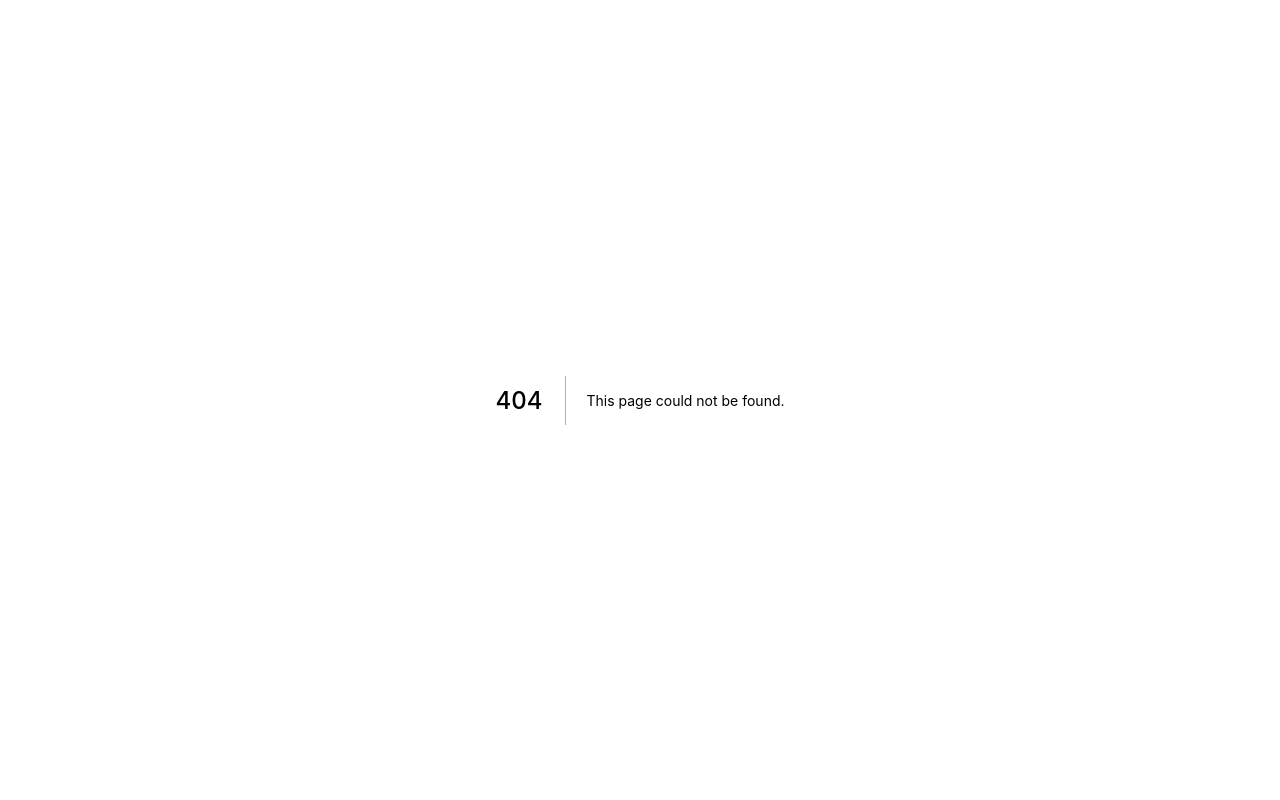
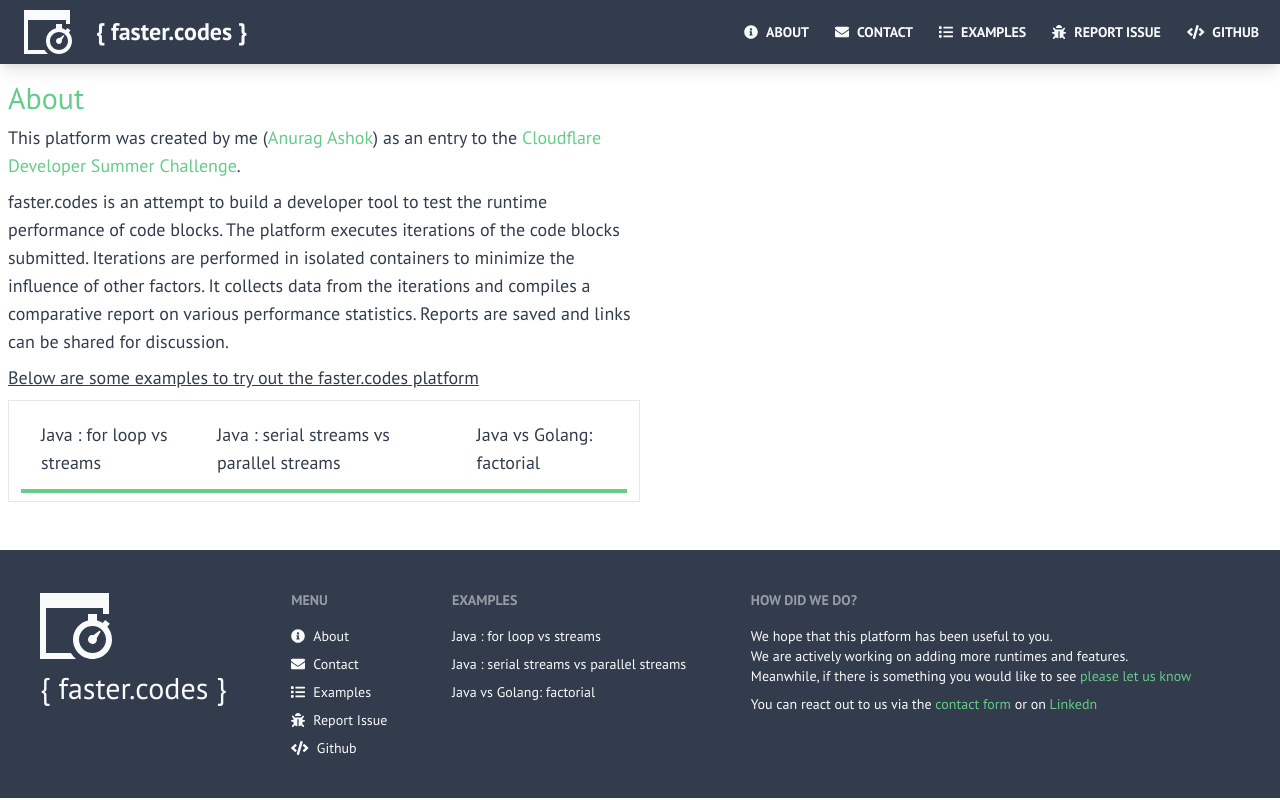
Before and after one commit to anuragashok/faster.codes, a Next.js app in the folder web/: page /about in a window 1280 px wide. Before the commit this address had no page. Built offline with nearby package versions, Linux system fonts and the light colour scheme.

Commit message:
add about page

```diff
--- a/web/components/Header.tsx
+++ b/web/components/Header.tsx
@@ -11,7 +11,7 @@
 const Header: React.FC = () => {
   return (
     <>
-      <div className="navbar mb-2 shadow-lg bg-neutral text-neutral-content rounded-box">
+      <div className="navbar mb-2 shadow-lg bg-neutral text-neutral-content">
         <div className="container mx-auto h-full">
           <div className="px-2 mx-2 navbar-start">
             <Link href="/">
--- /dev/null
+++ b/web/pages/about.tsx
@@ -0,0 +1,59 @@
+import Footer from "@components/Footer";
+import Header from "@components/Header";
+import Layout from "@components/Layout";
+import Head from "next/head";
+import Link from "next/link";
+
+import examples from "resources/examples.json";
+
+const Examples: React.FC = () => {
+  return (
+    <Layout title="About">
+      <div className="w-1/2">
+        <p className="text-lg font-medium  mt-2">
+          This platform was created by me (
+          <a
+            href="https://github.com/anuragashok/"
+            className="link link-hover link-primary"
+          >
+            Anurag Ashok
+          </a>
+          ) as an entry to the{" "}
+          <a
+            href="https://blog.cloudflare.com/developer-summer-challenge/"
+            className="link link-hover link-primary"
+          >
+            Cloudflare Developer Summer Challenge
+          </a>
+          .
+        </p>
+        <p className="text-lg font-medium  mt-2">
+          faster.codes is an attempt to build a developer tool to test the
+          runtime performance of code blocks. The platform executes iterations
+          of the code blocks submitted. Iterations are performed in isolated
+          containers to minimize the influence of other factors. It collects
+          data from the iterations and compiles a comparative report on various
+          performance statistics. Reports are saved and links can be shared for
+          discussion.
+        </p>
+
+        <div className="text-lg font-medium underline mt-2">
+          Below are some examples to try out the faster.codes platform
+        </div>
+        <ul className="menu mt-2 px-3 border bg-base-100 menu-horizontal">
+          {examples.map((v) => {
+            return (
+              <li key={v.title} className="bordered mt-2 mb-2">
+                <Link href={v.link}>
+                  <a className="text-lg font-medium">{v.title}</a>
+                </Link>
+              </li>
+            );
+          })}
+        </ul>
+      </div>
+    </Layout>
+  );
+};
+
+export default Examples;
```
